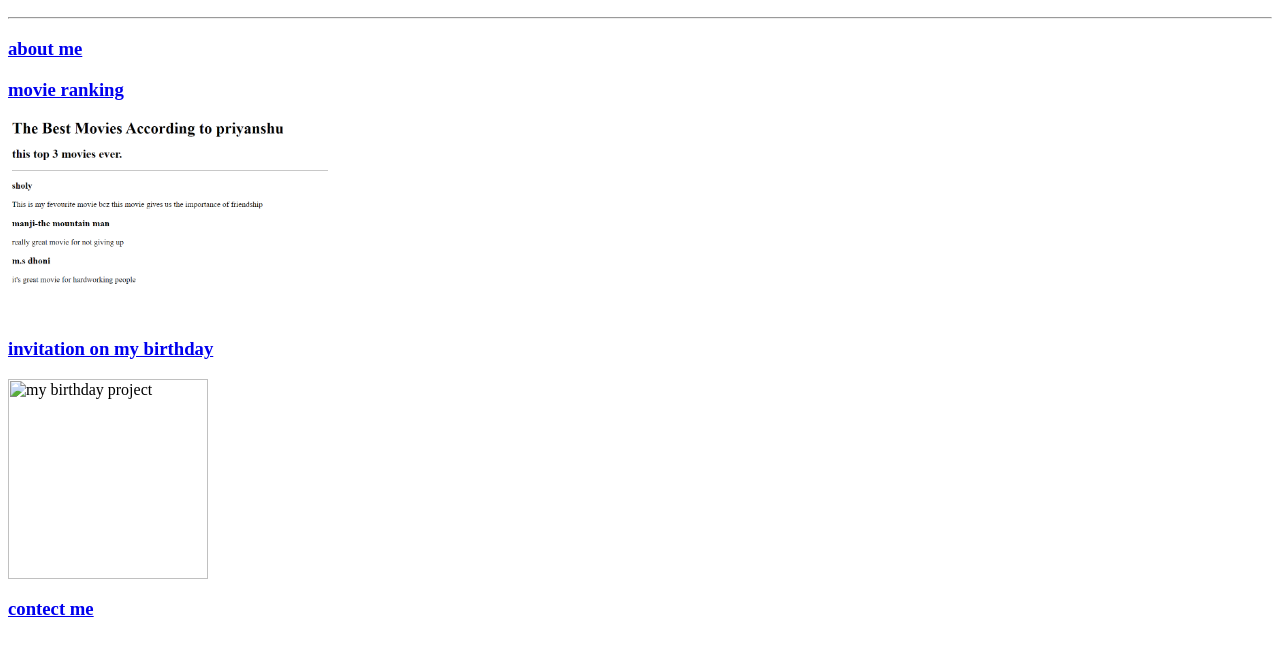
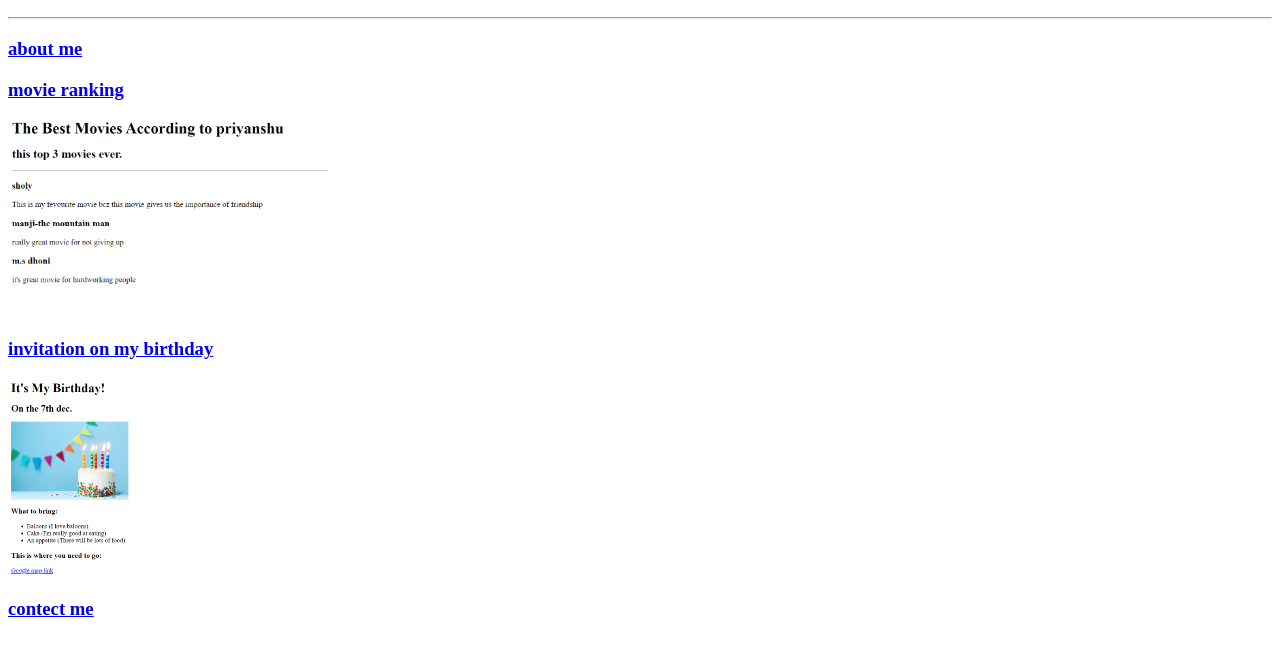
Before and after one commit to priyanshu7124/my-html-protfolio, a plain HTML site: page index.html in a window 1280 px wide. Shown: the part 96-752 px from the top of the page. Drawn offline with Linux system fonts and the light colour scheme.

Commit message:
path changed

```diff
--- a/index.html
+++ b/index.html
@@ -18,7 +18,7 @@
      <img src="./birthday.png" height="200" alt="my movie project" >
 
     <h3><a href="./public/birthday-invite.html">invitation on my birthday</a></h3>
-   <img src=".movie .png" height="200" alt="my birthday project">
+   <img src="./movie .png" height="200" alt="my birthday project">
     <h3><a href="./public/contact.html">contect me</a></h3>
 
 </body>
```
